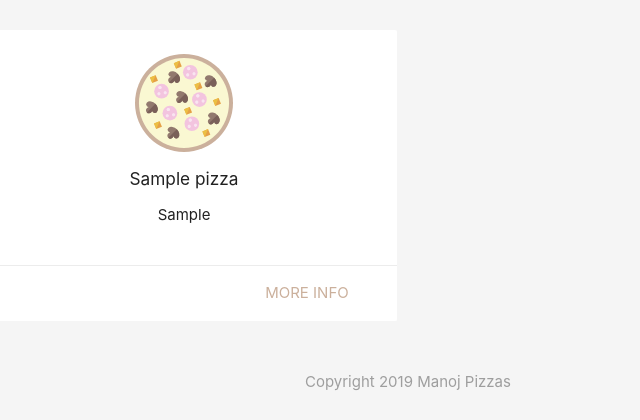
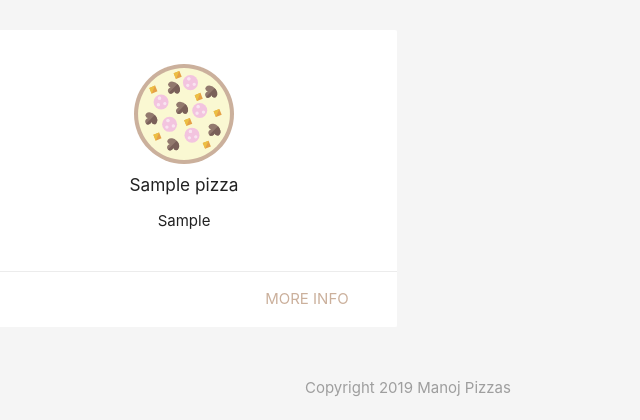
Before and after one commit to ManojSilag/Php_Sandbox, a PHP site: page /index.php in a window 1280 px wide. Shown: the part 64-484 px from the top of the page, without its empty margins (232-872 px from the left). Run offline with PHP 8.4, Linux system fonts and the light colour scheme; tables that the repository leaves empty or names only in its code hold one stand-in row (values such as "Sample post"); a stand-in replaces the project's code that opens the database connection.

Commit message:
#css for img

```diff
--- a/section4/templates/header.php
+++ b/section4/templates/header.php
@@ -16,6 +16,14 @@
 			margin: 20px auto;
 			padding: 20px;
 		}
+
+		.pizza{
+			width: 100px;
+			margin: 40px auto -30px;
+			display: block;
+			position: relative;
+			top: -30px;
+		}
 	</style>
  </head>
   <body class="grey lighten-4">
```
